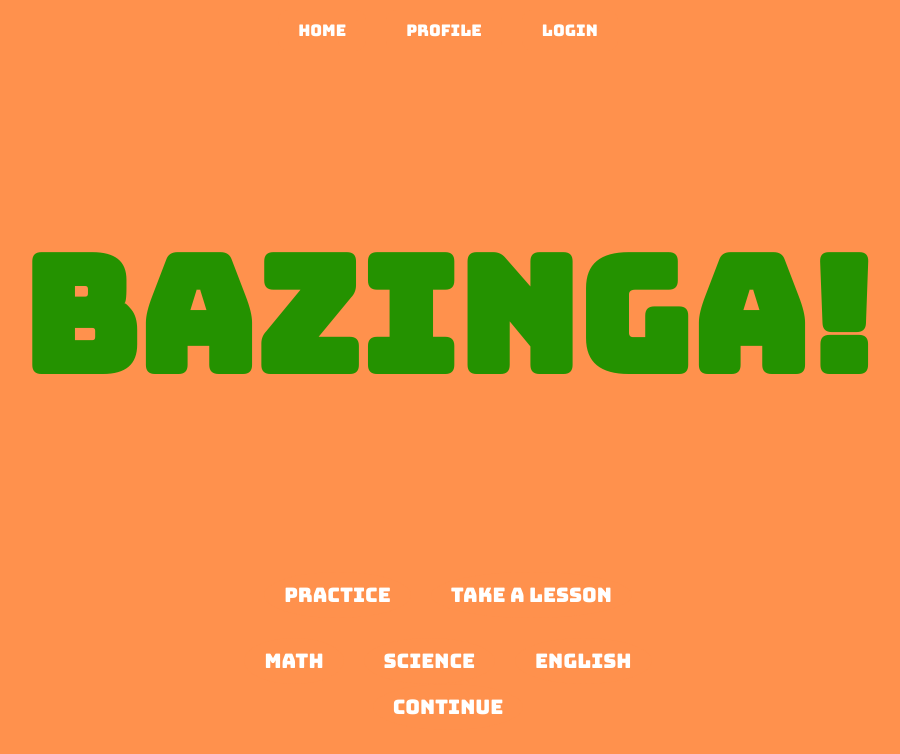
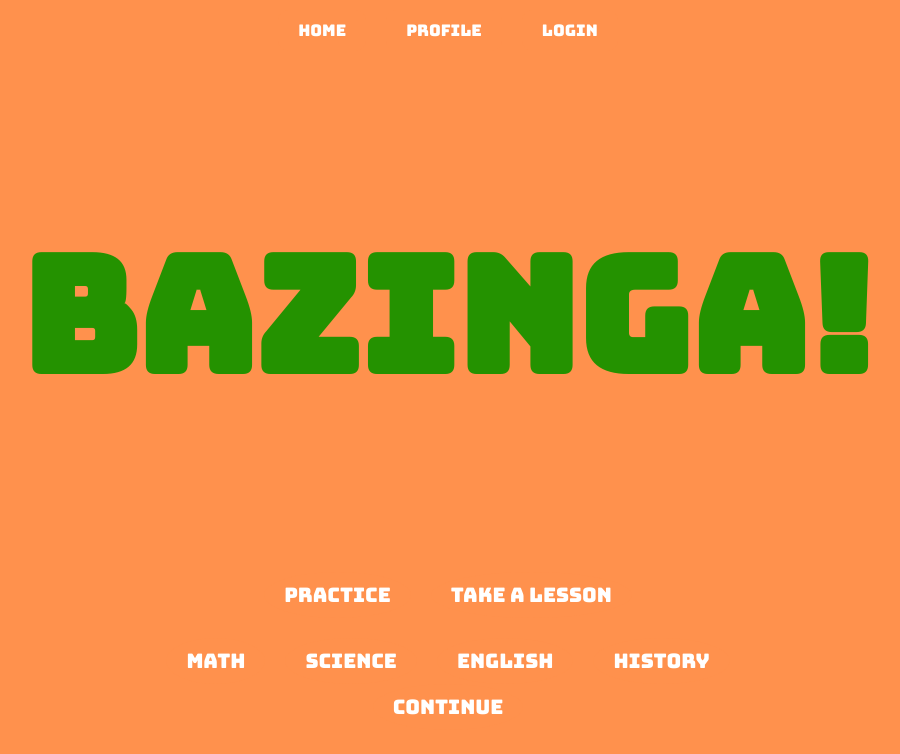
Before and after one commit to jasoncUD/Bazinga, a React (Create React App) app in the folder bazinga-web/: page / in a window 1280 px wide. Both pictures are taken after a click on the button "Get Started". Shown: the top 754 px of the page, without its empty margins (192-1092 px from the left). Built offline with nearby package versions, Linux system fonts and the light colour scheme.

Commit message:
More subjects

```diff
--- a/bazinga-web/src/Pages/LearnPage/LearnPage.tsx
+++ b/bazinga-web/src/Pages/LearnPage/LearnPage.tsx
@@ -296,6 +296,15 @@ const LearnPage: FC<LearnPageProps> = ({ setIsBazinga }) => {
             >
               English
             </button>
+            <button
+              className="button1"
+              style={{
+                backgroundColor: subject === "History" ? "green" : "#ff914d",
+              }}
+              onClick={() => setSubject("History")}
+            >
+              History
+            </button>
           </div>
 
           <div className="button-container3">
--- a/bazinga-web/src/Pages/LearnPage/Playing/Playing.tsx
+++ b/bazinga-web/src/Pages/LearnPage/Playing/Playing.tsx
@@ -39,7 +39,16 @@ const Playing: FC<PlayingProps> = ({
   }
 
   const speak = (text: string) => {
-    // Speech synthesis code
+    if ('speechSynthesis' in window) {
+      const speech = new SpeechSynthesisUtterance();
+      speech.text = text;
+      speech.volume = 1;
+      speech.rate = 1;
+      speech.pitch = 1;
+      window.speechSynthesis.speak(speech);
+    } else {
+      console.error("Speech synthesis not supported by your browser.");
+    }
   };
 
   const handleOptionClick = (option: string) => {
```
